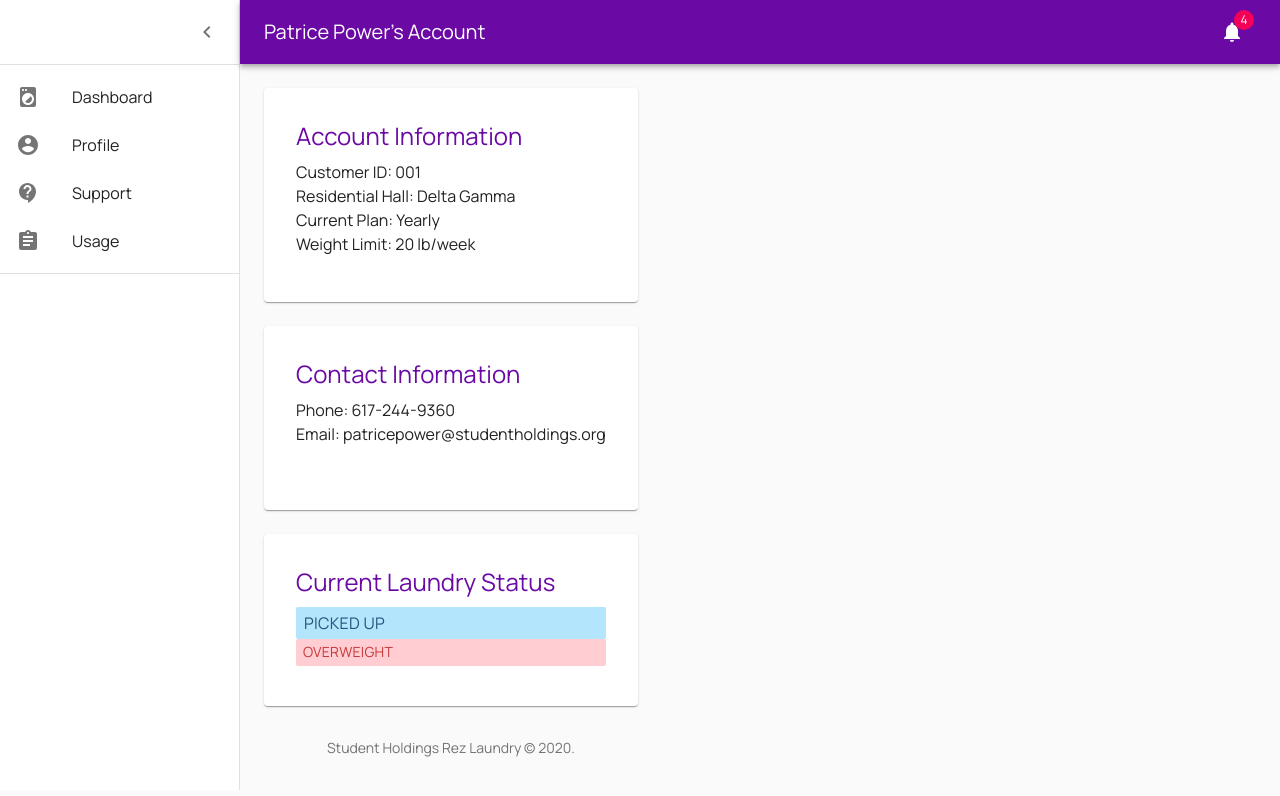
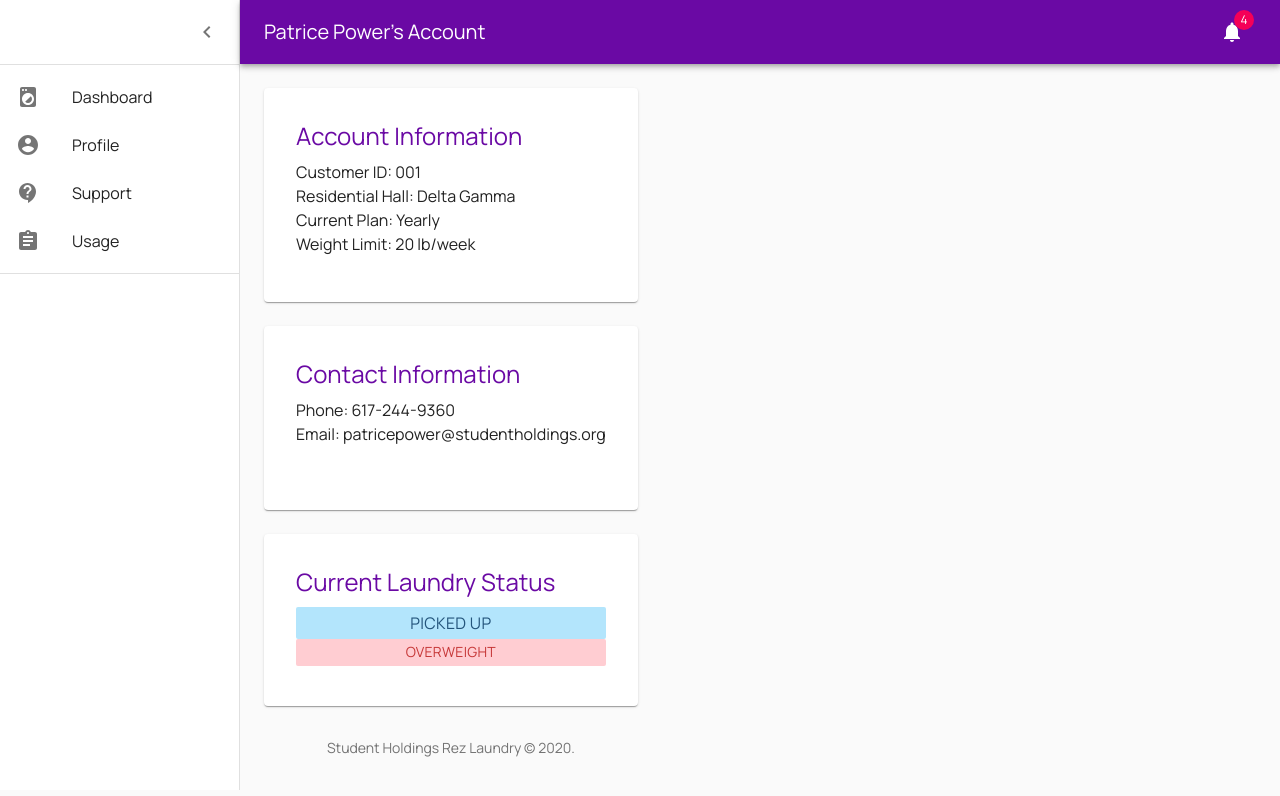
Before and after one commit to nshtech/rez-essentials-laundry, a React (Create React App) app: page / in a window 1280 px wide. Shown: the top 796 px of the page. Built offline with nearby package versions, Linux system fonts and the light colour scheme.

Commit message:
Update App.css

```diff
--- a/src/App.css
+++ b/src/App.css
@@ -43,6 +43,8 @@
 }
 
 .picked-up {
+  margin: 8px;
+  text-align: center;
   border-radius: 2px;
   padding: .25em .5em;
   text-transform: uppercase;
@@ -54,6 +56,7 @@
 }
 
 .delivered-to-SH {
+  text-align: center;
   border-radius: 2px;
   padding: .25em .5em;
   text-transform: uppercase;
@@ -65,6 +68,7 @@
 }
 
 .delivered-to-SH-button {
+  text-align: center;
   margin-right: 10;
   background-color: #ECCFFF;
   color: #694382;
@@ -72,6 +76,7 @@
 }
 
 .out-of-service {
+  text-align: center;
   border-radius: 2px;
   padding: .25em .5em;
   text-transform: uppercase;
@@ -83,6 +88,7 @@
 }
 
 .underweight {
+  text-align: center;
   border-radius: 2px;
   padding: .25em .5em;
   text-transform: uppercase;
@@ -94,6 +100,7 @@
 }
 
 .overweight {
+  text-align: center;
   border-radius: 2px;
   padding: .25em .5em;
   text-transform: uppercase;
```
